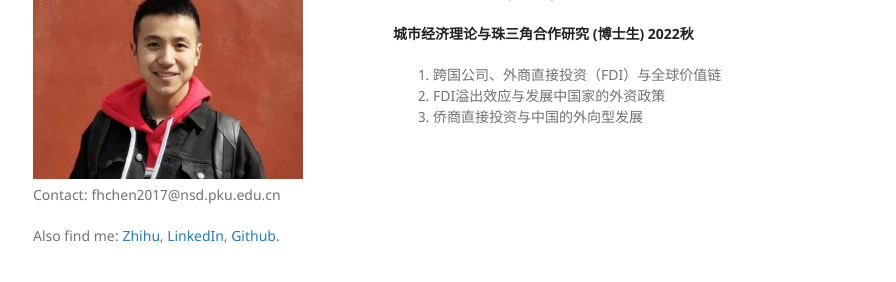
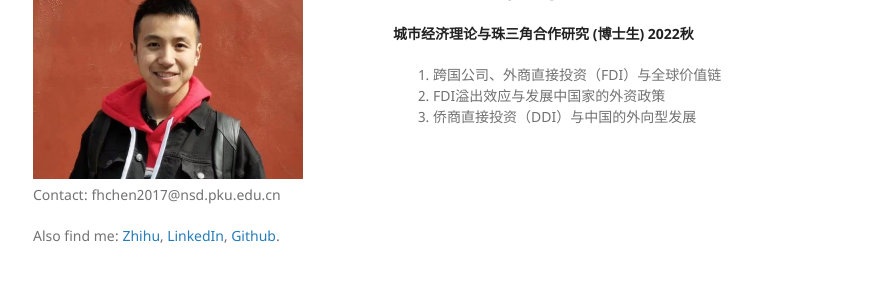
Before and after one commit to FanghaoChen/homepage, a Jekyll site: the page built from teaching.md, in a window 1280 px wide. Shown: the part 283-565 px from the top of the page, without its empty margins (177-1073 px from the left). Built offline with Jekyll 4.4.1, drawn with Linux system fonts in a browser that asks for light colours; our own code applies the rules of GitHub Pages for plain Markdown files.

Commit message:
Update teaching.md

```diff
--- a/teaching.md
+++ b/teaching.md
@@ -11,4 +11,4 @@
 **城市经济理论与珠三角合作研究 (博士生) 2022秋** <br/>
 1. 跨国公司、外商直接投资（FDI）与全球价值链 <br/>
 2. FDI溢出效应与发展中国家的外资政策 <br/>
-4. 侨商直接投资与中国的外向型发展 <br/>
+3. 侨商直接投资（DDI）与中国的外向型发展 <br/>
```
